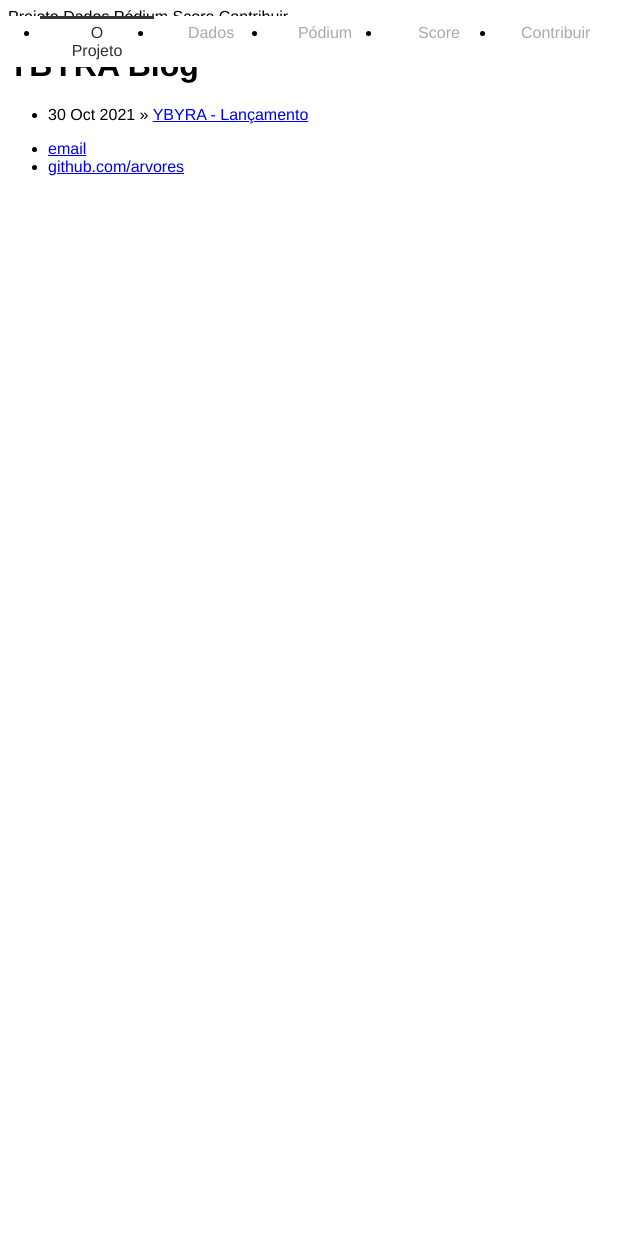
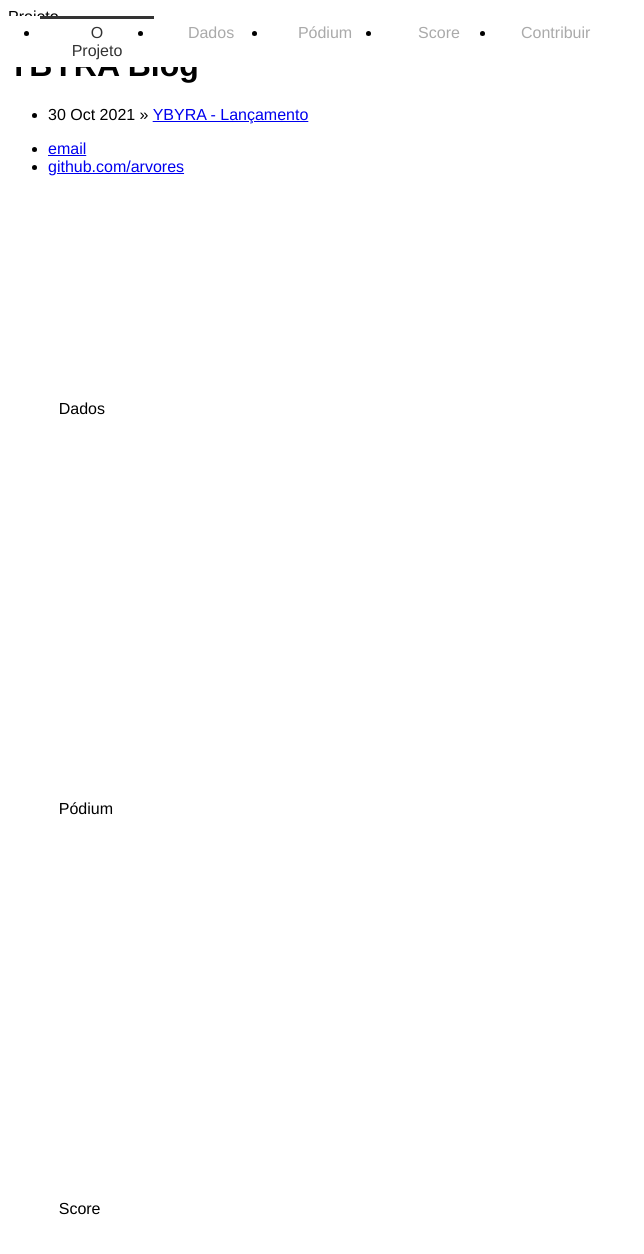
Before and after one commit to gustavopmenezes/arvores, a Jekyll site: the page built from blog/index.html, in a window 1280 px wide and 1400 px high. Shown: the top 1254 px of the window, without its empty margins (0-644 px from the left). Built offline with Jekyll 4.4.1, drawn with Linux system fonts in a browser that asks for light colours; nearby versions of some CDN libraries; library files that are not in the unit come from our copies.

Commit message:
Update main.css

```diff
--- a/css/main.css
+++ b/css/main.css
@@ -1,6 +1,4 @@
 body {
-/*     margin: 60px auto; */
-/*     width: 70%; */
     height: 6000px;
     font-family: Helvetica, Arial;
 }
@@ -40,55 +38,22 @@ body {
     color: #333;
 }
 
-#about {
+#dados {
     position: absolute;
     top: 400px;
 }
 
-#blog {
+#ranking {
     position: absolute;
     top: 800px;
 }
-/* }
-nav ul, footer ul {
-    font-family:'Helvetica', 'Arial', 'Sans-Serif';
-    padding: 0px;
-    list-style: none;
-    font-weight: bold;
-}
- */
 
-/* nav ul li, footer ul li {
-    display: inline;
-    margin-right: 20px;
-}
-a {
-    text-decoration: none;
-    color: #999;
-}
-a:hover {
-    text-decoration: underline;
-}
-h1 {
-    font-size: 3em;
-    font-family:'Helvetica', 'Arial', 'Sans-Serif';
-}
-p {
-    font-size: 1.5em;
-    line-height: 1.4em;
-    color: #333;
-}
-footer {
-    border-top: 1px solid #d5d5d5;
-    font-size: .8em;
+#score {
+    position: absolute;
+    top: 1200px;
 }
 
-ul.posts {
-    margin: 20px auto 40px;
-    font-size: 1.5em;
+#contribuir {
+    position: absolute;
+    top: 1600px;
 }
-
-ul.posts li {
-    list-style: none;
-}
- */
```
